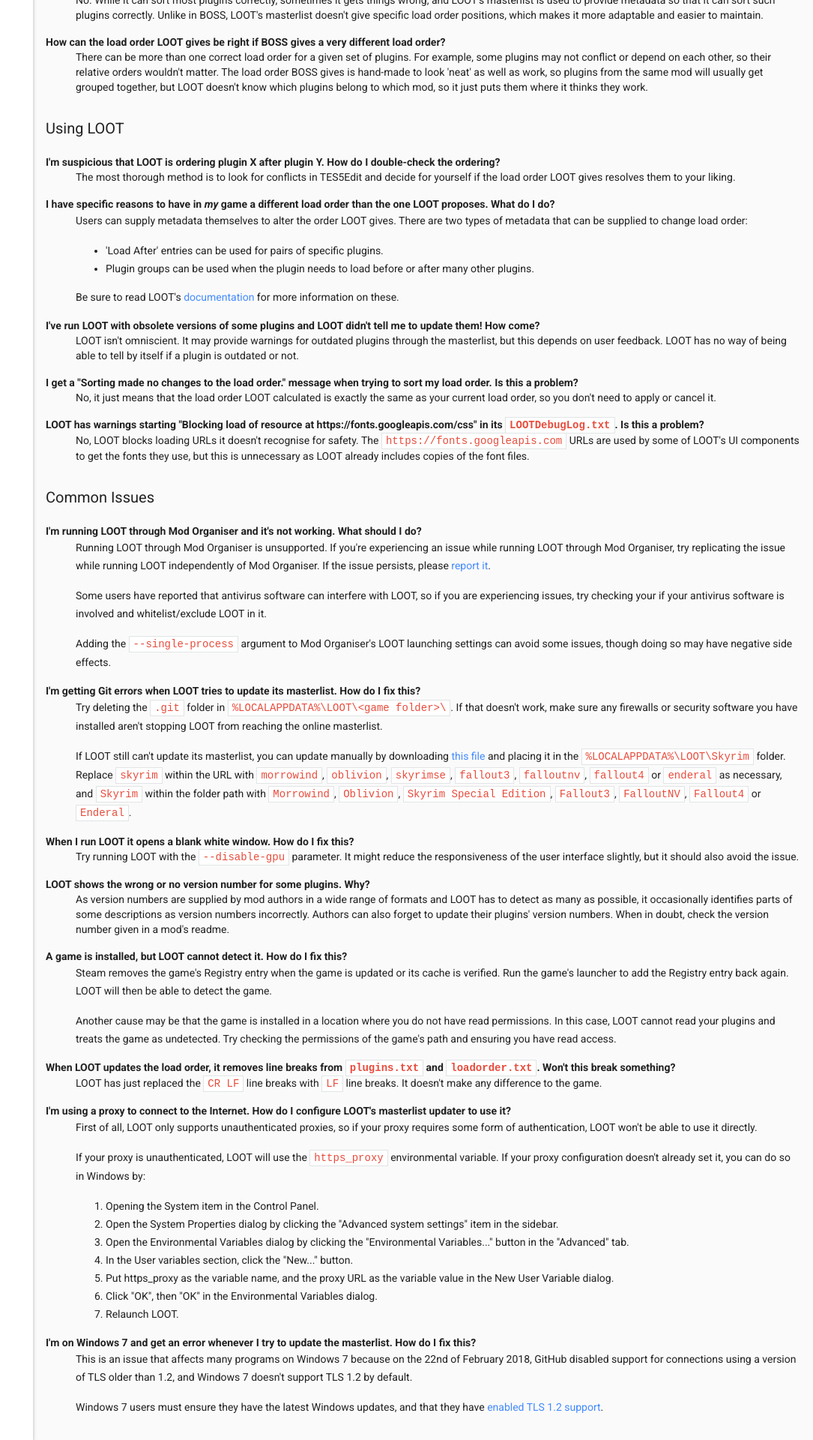
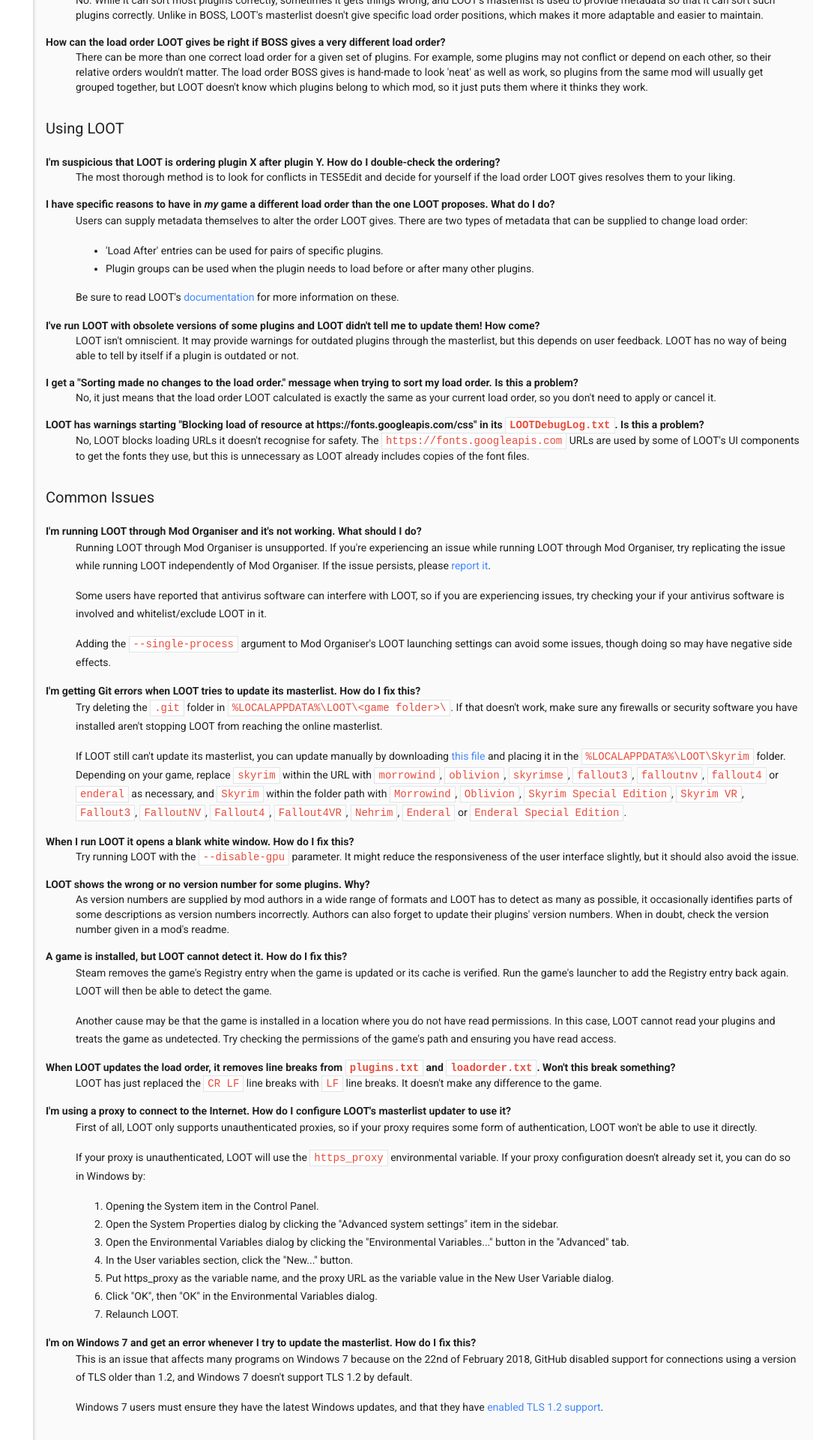
Before and after one commit to loot/loot.github.io, a Jekyll site: the page built from docs/help/LOOT-FAQs.html, in a window 1280 px wide. Shown: the part 1488-3408 px from the top of the page at 75% size, without its empty margins (195-1280 px from the left). Built offline with Jekyll 4.4.1, drawn with Linux system fonts in a browser that asks for light colours; nearby versions of some CDN libraries.

Commit message:
Add further game entries

```diff
--- a/docs/help/LOOT-FAQs.html
+++ b/docs/help/LOOT-FAQs.html
@@ -129,7 +129,7 @@
   <dd>
     <p>Try deleting the <code>.git</code> folder in <code>%LOCALAPPDATA%\LOOT\&lt;game folder&gt;\</code>. If that doesn't work, make sure any firewalls or security software you have installed aren't stopping LOOT from reaching the online masterlist.</p>
 
-    <p>If LOOT still can't update its masterlist, you can update manually by downloading <a href="https://raw.githubusercontent.com/loot/skyrim/v0.15/masterlist.yaml">this file</a> and placing it in the <code>%LOCALAPPDATA%\LOOT\Skyrim</code> folder. Replace <code>skyrim</code> within the URL with <code>morrowind</code>, <code>oblivion</code>, <code>skyrimse</code>, <code>fallout3</code>, <code>falloutnv</code>, <code>fallout4</code> or <code>enderal</code> as necessary, and <code>Skyrim</code> within the folder path with <code>Morrowind</code>, <code>Oblivion</code>, <code>Skyrim Special Edition</code>, <code>Fallout3</code>, <code>FalloutNV</code>, <code>Fallout4</code> or <code>Enderal</code>.</p>
+    <p>If LOOT still can't update its masterlist, you can update manually by downloading <a href="https://raw.githubusercontent.com/loot/skyrim/v0.15/masterlist.yaml">this file</a> and placing it in the <code>%LOCALAPPDATA%\LOOT\Skyrim</code> folder. Depending on your game, replace <code>skyrim</code> within the URL with <code>morrowind</code>, <code>oblivion</code>, <code>skyrimse</code>, <code>fallout3</code>, <code>falloutnv</code>, <code>fallout4</code> or <code>enderal</code> as necessary, and <code>Skyrim</code> within the folder path with <code>Morrowind</code>, <code>Oblivion</code>, <code>Skyrim Special Edition</code>, <code>Skyrim VR</code>, <code>Fallout3</code>, <code>FalloutNV</code>, <code>Fallout4</code>, <code>Fallout4VR</code>, <code>Nehrim</code>, <code>Enderal</code> or <code>Enderal Special Edition</code>.</p>
   </dd>
 
   <dt id="blank-window">When I run LOOT it opens a blank white window. How do I fix this?</dt>
```
